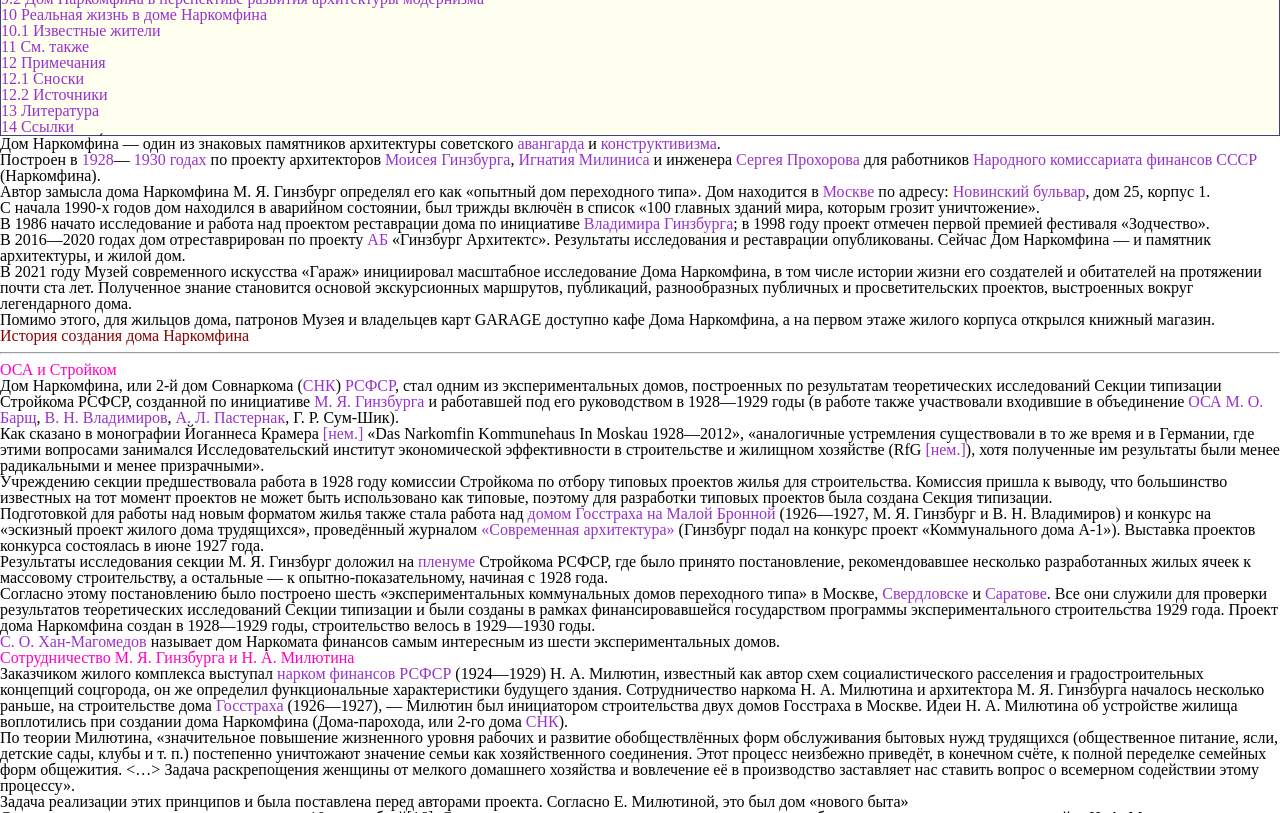
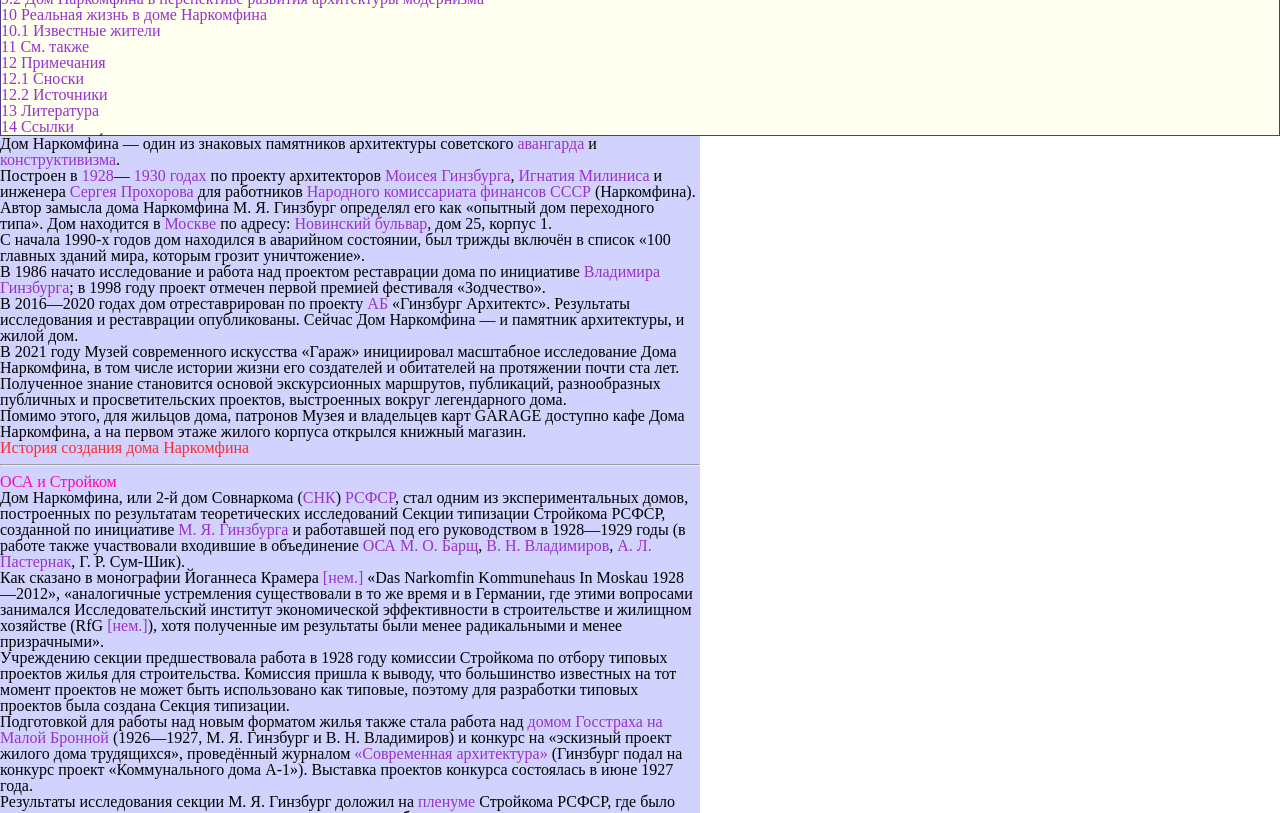
Before and after one commit to cyberconnor28/domnarkomfin, a plain HTML site: page index.html in a window 1280 px wide. Shown: the part 860-1673 px from the top of the page. Drawn offline with Linux system fonts and the light colour scheme.

Commit message:
Update content.css

```diff
--- a/css/content.css
+++ b/css/content.css
@@ -8,7 +8,7 @@ h1{
 }
 
 h2{
-    color: darkred;
+    color: rgb(255, 44, 44);
 }
 
 h3{
@@ -19,3 +19,9 @@ nav{
     background-color:rgb(255, 255, 239);
     border: 1px solid darkslateblue;
 }
+
+article{
+    width: 700px;
+    background: rgb(210, 210, 255);
+
+}
```
